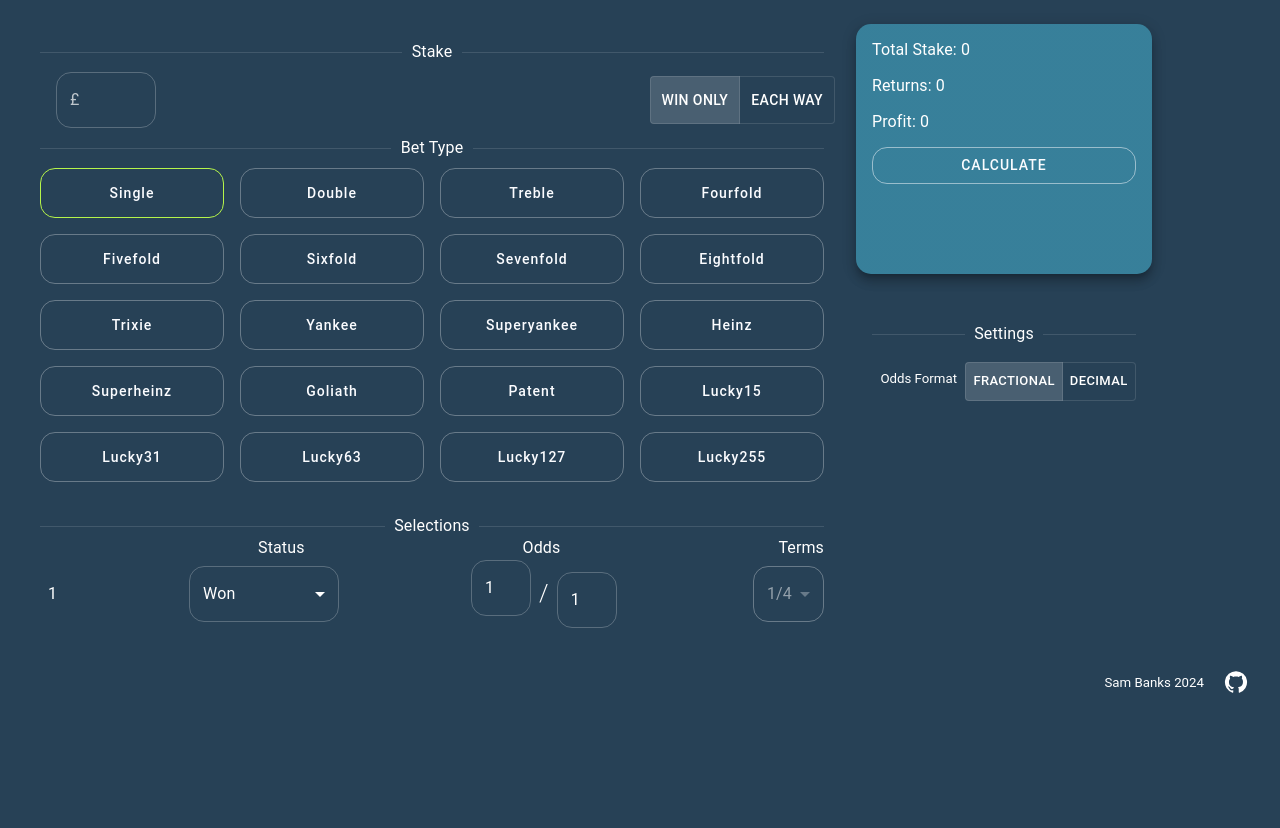
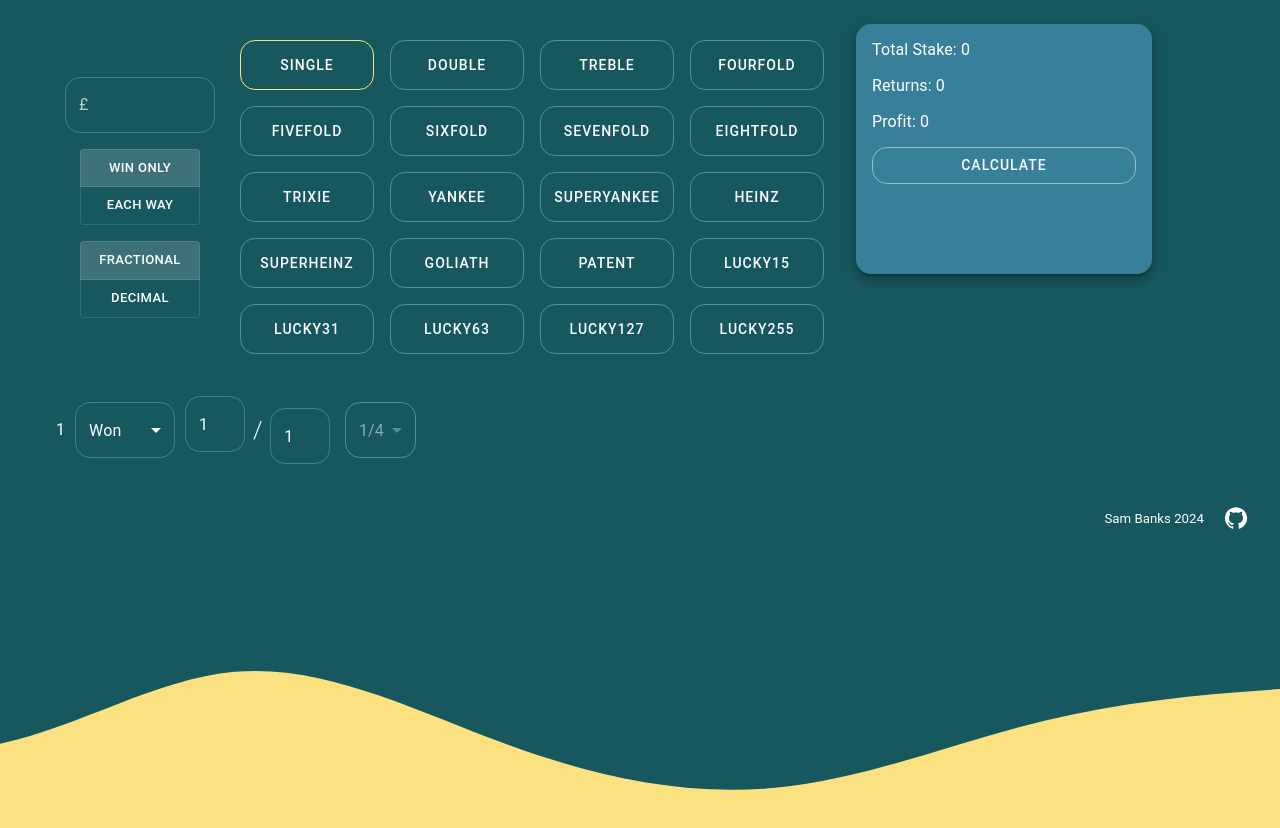
Before and after one commit to sambanks5/PortfolioWebsite, a React (Create React App) app: page / in a window 1280 px wide. Shown: the top 828 px of the page. Before the commit the page ends 800 px from the top, so only its background shows below. Built offline with nearby package versions, Linux system fonts and the light colour scheme.

Commit message:
Grid fixes for sm screens

```diff
--- a/src/App.css
+++ b/src/App.css
@@ -1,3 +1,14 @@
+body {
+  min-height: 170vh;
+  background: url('../public/bg.svg');
+  background-repeat: no-repeat;
+  background-size: cover;
+  background-position: center;
+}
+
+.app {
+  height: 150vh;
+}
 
 .item-enter {
   opacity: 0;
--- a/src/App.jsx
+++ b/src/App.jsx
@@ -106,7 +106,7 @@ function App() {
 		setRunners((prevRunners) => {
 			const newRunners = [...prevRunners];
 			let currentOdds = newRunners[index].odds;
-		  if (typeof currentOdds === 'string') {
+			if (typeof currentOdds === "string") {
 				currentOdds = currentOdds.split("/");
 				if (part === "numerator") {
 					currentOdds[0] = value;
@@ -125,69 +125,76 @@ function App() {
 				container
 				spacing={2}
 				sx={{ my: 1 }}>
-
-
 				<Grid
 					id="stake-container"
 					item
 					md={12}
 					lg={8}>
-					<Box sx={{borderRadius: 5, p: 2}}>
+					<Box sx={{ borderRadius: 5, p: 2 }}>
 						<FormControl>
-							<Divider
-								orientation="Horizontal"
-								flexItem
-								sx={{ mb: 1 }}>
-								Stake
-							</Divider>
 							<Box
 								sx={{
 									width: "100%",
 									display: "flex",
 									flexDirection: "row",
 									alignItems: "center",
-									justifyContent: "space-between",
 								}}>
+								<Box
+									id="stake-input-container"
+									sx={{ minWidth: 200, display: "flex", flexDirection: "column", alignItems: "center" }}>
 									<TextField
 										variant="outlined"
 										type="amount"
 										value={stake}
 										onChange={handleStakeChange}
 										error={error}
-									helperText={error ? "Invalid input. Please enter a positive number." : ""}
-									sx={{ ml: 2, width: "100px", fontSize: "3rem" }}
+										helperText={error ? "Please enter a positive number." : ""}
+										sx={{ width: 150 }}
 										InputProps={{
 											startAdornment: <InputAdornment position="start">£</InputAdornment>,
 										}}
 									/>
 
-								<FormControlLabel
-									control={
 									<ToggleButtonGroup
-										value={betslip.eachWay ? 'Each Way' : 'Win Only'}
+									value={betslip.eachWay ? "Each Way" : "Win Only"}
+									size="small"
 									exclusive
-										onChange={(event, newValue) =>
+									orientation="vertical"
+									onChange={(event, newValue) => {
+										if (newValue !== null) {
 										setBetslip((prevBetslip) => ({
 											...prevBetslip,
-											eachWay: newValue === 'Each Way',
-											}))
+											eachWay: newValue === "Each Way",
+										}));
 										}
+									}}
+									sx={{ m: 2, width: 120 }}
 									>
 									<ToggleButton value="Win Only">Win Only</ToggleButton>
 									<ToggleButton value="Each Way">Each Way</ToggleButton>
 									</ToggleButtonGroup>
+									<ToggleButtonGroup
+										value={oddsFormat}
+										size="small"
+										exclusive
+										orientation="vertical"
+										onChange={(event, newFormat) => {
+											if (newFormat !== null) {
+												setOddsFormat(newFormat);
 											}
-									labelPlacement="start"
-									/>
+										}}
+										sx={{width: 120}}>
+										<ToggleButton value="fractional">Fractional</ToggleButton>
+										<ToggleButton value="decimal">Decimal</ToggleButton>
+									</ToggleButtonGroup>
 								</Box>
-
-							<Divider
+								{/* <Divider
 									orientation="Horizontal"
 									flexItem
 									sx={{ my: 1 }}>
 									Bet Type
-							</Divider>
-							<Box>
+								</Divider> */}
+								<Box id="type-container">
 									<Grid
 										container
 										spacing={2}>
@@ -195,7 +202,8 @@ function App() {
 											<Grid
 												item
 												xs={6}
-											sm={3}
+												sm={4}
+												md={3}
 												key={index}>
 												<Button
 													variant="outlined"
@@ -204,69 +212,48 @@ function App() {
 													sx={{
 														borderColor: betslip.type === type ? "secondary.main" : "action.disabled",
 														height: "50px",
-													textTransform: "none",
-												}}
-											>
+
+													}}>
 													{type.charAt(0).toUpperCase() + type.slice(1)}
 												</Button>
 											</Grid>
 										))}
 									</Grid>
 								</Box>
+							</Box>
 						</FormControl>
 					</Box>
 					<Box sx={{ borderRadius: 5, p: 2 }}>
-						<Divider
-							orientation="Horizontal"
-							flexItem>
-							Selections
-						</Divider>
 						<Grid
 							container
 							spacing={0}
-							id="Yes"
-							>
-							<Grid
-								item
-								xs={12}>
-								<Grid
-									container
-									justifyContent="space-between">
-									<Grid item>
-										<Typography variant="h4"></Typography>
-									</Grid>
-									<Grid item>
-										<Typography variant="h4">Status</Typography>
-									</Grid>
-									<Grid item>
-										<Typography variant="h4">Odds</Typography>
-									</Grid>
-									<Grid item>
-										<Typography variant="h4">Terms</Typography>
-									</Grid>
-								</Grid>
-							</Grid>
-							<TransitionGroup style={{ width: "100%" }}>
+							id="Yes">
+							<TransitionGroup component={Grid} container item xs={12} spacing={2}>
 								{Array.from({ length: numSelections }).map((_, index) => (
 									<Grow
 										in={true}
 										key={index}>
 										<Grid
 											item
-											xs={12}>
+											xs={6}>
 											<Grid
+												id="selection-container"
 												container
 												justifyContent="space-between"
 												alignItems="center"
-												sx={{ pb: 1 }}>
+												sx={{ p: 1}}>
 												<Grid item>
-													<Typography variant="h4" sx={{ml: 1}}>{index + 1}</Typography>
+													<Typography
+														variant="h4"
+														sx={{ ml: 1 }}>
+														{index + 1}
+													</Typography>
 												</Grid>
 												<Grid item>
 													<FormControl>
 														<Select
 															variant="outlined"
-															sx={{ minWidth: "150px", my: 1 }}
+															sx={{ minWidth: "100px", my: 1 }}
 															value={status[index] !== undefined ? status[index] : 1}
 															onChange={(event) => handleStatusChange(index, parseInt(event.target.value, 10))}>
 															<MenuItem value={1}>Won</MenuItem>
@@ -288,7 +275,9 @@ function App() {
 															sx={{ width: "100px" }}
 														/>
 													) : (
-													<Grid container alignItems="center">
+														<Grid
+															container
+															alignItems="center">
 															<Grid item>
 																<TextField
 																	variant="outlined"
@@ -299,7 +288,11 @@ function App() {
 																/>
 															</Grid>
 															<Grid item>
-														<Typography variant="h2" sx={{ mx: 1 }}>/</Typography>
+																<Typography
+																	variant="h2"
+																	sx={{ mx: 1 }}>
+																	/
+																</Typography>
 															</Grid>
 															<Grid item>
 																<TextField
@@ -342,14 +335,6 @@ function App() {
 						</Grid>
 					</Box>
 				</Grid>
-
-				{/* <Grid
-					id="selections-container"
-					item
-					md={12}
-					lg={5}>
-
-				</Grid> */}
 				<Grid
 					id="betslip-container"
 					item
@@ -359,39 +344,9 @@ function App() {
 						betslip={betslip}
 						runners={runners}
 					/>
-					<Box
-						id="settings-container"
-						sx={{  p: 2, mt: 2, position: "sticky", top: "280px" }}>
-						<Divider
-							orientation="Horizontal"
-							flexItem
-							sx={{ py: 2 }}>
-							Settings
-						</Divider>
-						<Box sx={{ display: "flex", flexDirection: "row", justifyContent: "space-evenly" }}>
-							<Typography
-								variant="h5"
-								sx={{ p: 1, textAlign: "left" }}>
-								Odds Format
-							</Typography>
-							<ToggleButtonGroup
-								value={oddsFormat}
-								size="small"
-								exclusive
-								onChange={(event, newFormat) => {
-									if (newFormat !== null) {
-										setOddsFormat(newFormat);
-									}
-								}}>
-								<ToggleButton value="fractional">Fractional</ToggleButton>
-								<ToggleButton value="decimal">Decimal</ToggleButton>
-							</ToggleButtonGroup>
-						</Box>
-					</Box>
 				</Grid>
 			</Grid>
-
-			<Box sx={{ position: "sticky", bottom: "0", right: "50px", display: "flex", flexDirection: "row", justifyContent:"end"}}>
+			<Box sx={{ position: "sticky", bottom: "0", right: "50px", display: "flex", flexDirection: "row", justifyContent: "end" }}>
 				<Typography
 					variant="h5"
 					sx={{ p: 1.5, textAlign: "left", marginBottom: "0" }}>
--- a/src/index.js
+++ b/src/index.js
@@ -12,10 +12,10 @@ const theme = createTheme({
       main: '#FBFCFF',
     },
     secondary: {
-      main: '#B5F44A',
+      main: '#fbe180',
     },
     background: {
-      default: '#274156',
+      default: '#fbe180',
       paper: '#1C6E8C',
     },
     info: {
@@ -23,17 +23,14 @@ const theme = createTheme({
     },
   },
   typography: {
-    fontfamily: 'Raleway, sans-serif',
-    letterSpacing: '1px', // Add your desired letter spacing here
+    fontfamily: 'Montserrat, sans-serif',
 
     h1: {
       fontSize: 32,
-      letterSpacing: '0.25px', // Add your desired letter spacing here
 
     },
     h2: {
       fontSize: 24,
-      letterSpacing: '0.25px', // Add your desired letter spacing here
 
     },
     h3: {
```
Also changed, not shown: public/bg.svg (added). Lines whose indentation alone changed are shown as unchanged.
